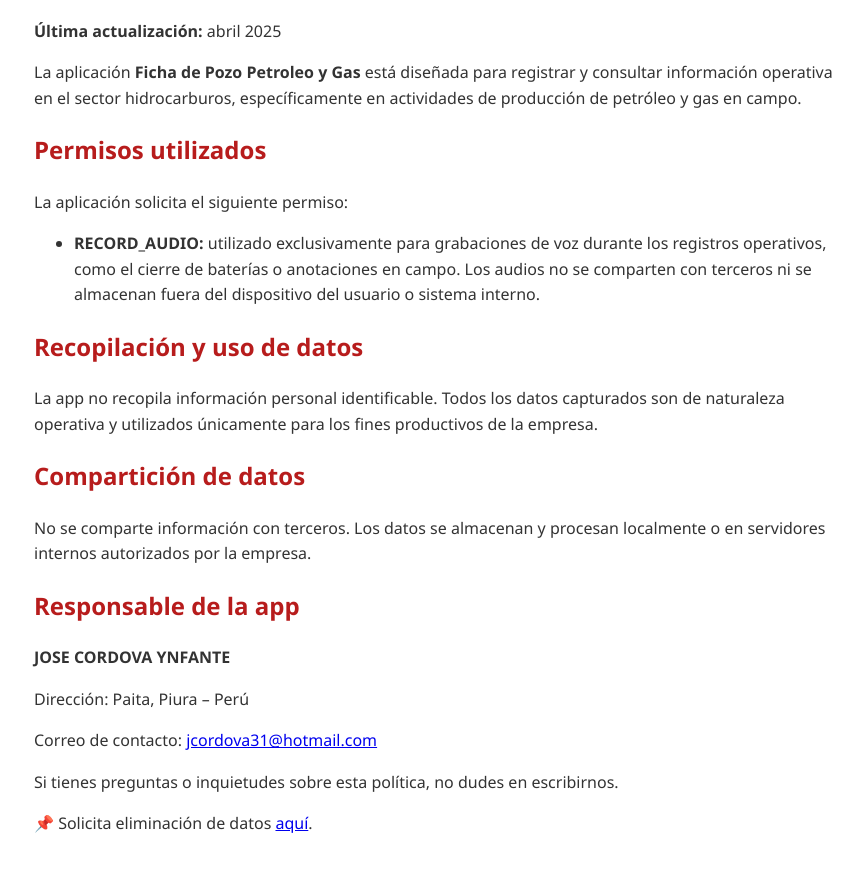
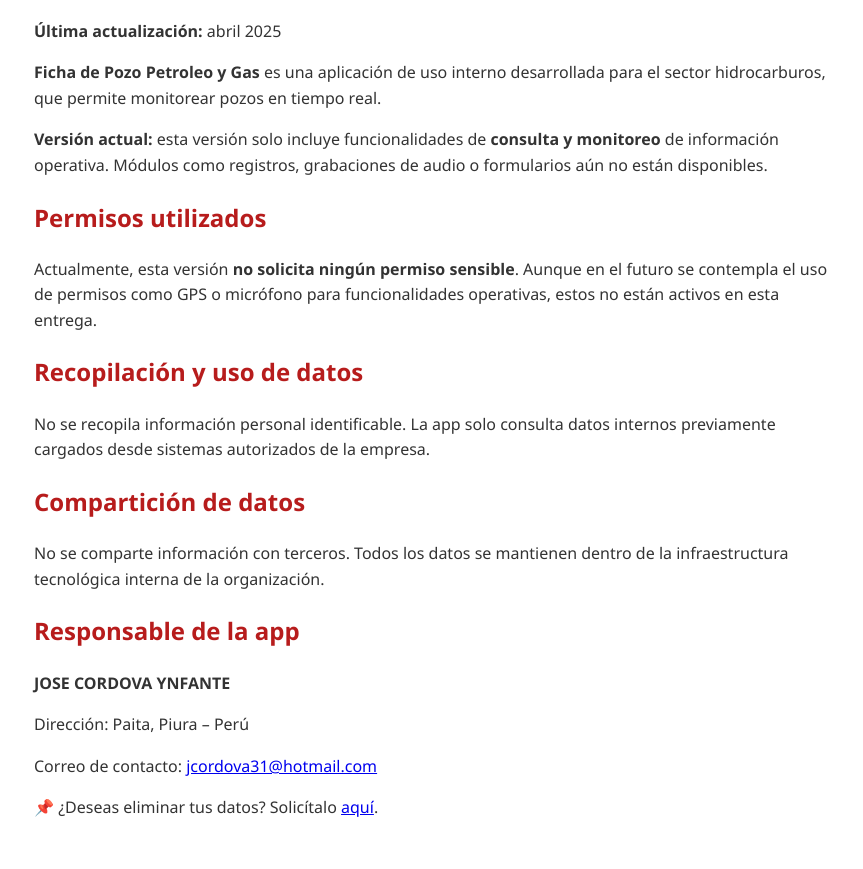
Before and after one commit to JM31/ficha_pozo_privacidad, a plain HTML site: page index.html in a window 1280 px wide. Shown: the part 86-955 px from the top of the page, without its empty margins (206-1069 px from the left). Drawn offline with Linux system fonts and the light colour scheme.

Commit message:
Update index.html

```diff
--- a/index.html
+++ b/index.html
@@ -23,28 +23,25 @@
   <h1>Política de Privacidad</h1>
   <p><strong>Última actualización:</strong> abril 2025</p>
 
-  <p>La aplicación <strong>Ficha de Pozo Petroleo y Gas</strong> está diseñada para registrar y consultar información operativa en el sector hidrocarburos, específicamente en actividades de producción de petróleo y gas en campo.</p>
+  <p><strong>Ficha de Pozo Petroleo y Gas</strong> es una aplicación de uso interno desarrollada para el sector hidrocarburos, que permite monitorear pozos en tiempo real.</p>
+
+  <p><strong>Versión actual:</strong> esta versión solo incluye funcionalidades de <strong>consulta y monitoreo</strong> de información operativa. Módulos como registros, grabaciones de audio o formularios aún no están disponibles.</p>
 
   <h2>Permisos utilizados</h2>
-  <p>La aplicación solicita el siguiente permiso:</p>
-  <ul>
-    <li><strong>RECORD_AUDIO:</strong> utilizado exclusivamente para grabaciones de voz durante los registros operativos, como el cierre de baterías o anotaciones en campo. Los audios no se comparten con terceros ni se almacenan fuera del dispositivo del usuario o sistema interno.</li>
-  </ul>
+  <p>Actualmente, esta versión <strong>no solicita ningún permiso sensible</strong>. Aunque en el futuro se contempla el uso de permisos como GPS o micrófono para funcionalidades operativas, estos no están activos en esta entrega.</p>
 
   <h2>Recopilación y uso de datos</h2>
-  <p>La app no recopila información personal identificable. Todos los datos capturados son de naturaleza operativa y utilizados únicamente para los fines productivos de la empresa.</p>
+  <p>No se recopila información personal identificable. La app solo consulta datos internos previamente cargados desde sistemas autorizados de la empresa.</p>
 
   <h2>Compartición de datos</h2>
-  <p>No se comparte información con terceros. Los datos se almacenan y procesan localmente o en servidores internos autorizados por la empresa.</p>
+  <p>No se comparte información con terceros. Todos los datos se mantienen dentro de la infraestructura tecnológica interna de la organización.</p>
 
   <h2>Responsable de la app</h2>
   <p><strong>JOSE CORDOVA YNFANTE</strong></p>
   <p>Dirección: Paita, Piura – Perú</p>
   <p>Correo de contacto: <a href="mailto:jcordova31@hotmail.com">jcordova31@hotmail.com</a></p>
 
-  <p>Si tienes preguntas o inquietudes sobre esta política, no dudes en escribirnos.</p>
-
-  <p>📌 Solicita eliminación de datos <a href="./eliminacion.html">aquí</a>.</p>
+  <p>📌 ¿Deseas eliminar tus datos? Solicítalo <a href="./eliminacion.html">aquí</a>.</p>
 
 </body>
 </html>
```
